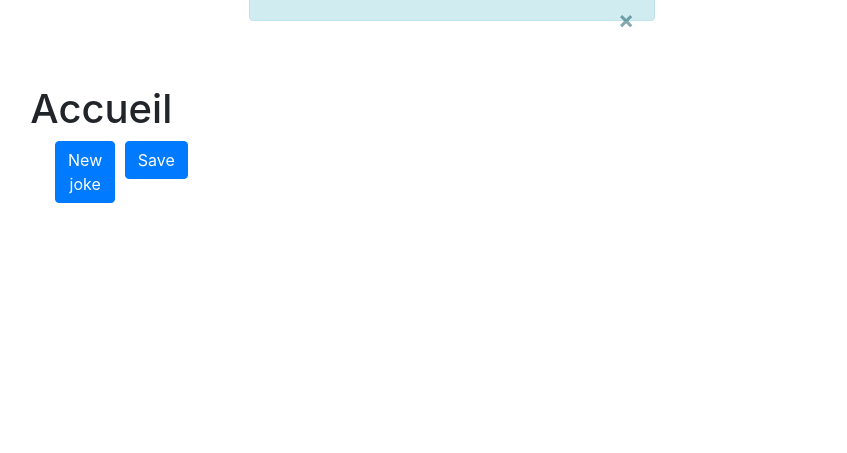
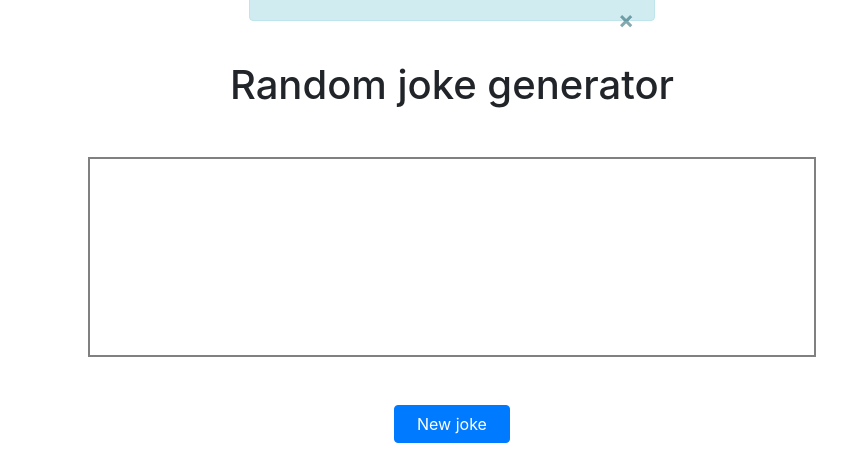
Before and after one commit to srivoyre/Openclassrooms_P5, a PHP site: template src/View/home.php in a window 1280 px wide. Shown: the part 347-800 px from the top of the page, without its empty margins (188-1035 px from the left). Run offline with PHP 8.4, Linux system fonts and the light colour scheme; the template is opened without the code that fills it, so the values that code supplies are empty; some libraries are stand-ins or nearby versions.

Commit message:
#13 Displaying parsed response in dedicated area

```diff
--- /dev/null
+++ b/public/css/style.css
@@ -0,0 +1,9 @@
+#joke-container {
+  border: 2px double gray;
+  min-height: 200px;
+  display: table;
+}
+#joke {
+  display: table-cell;
+  font-size: larger;
+}
--- a/public/js/main.js
+++ b/public/js/main.js
@@ -24,7 +24,7 @@ function test() {
                     //console.log(randomJoke.joke);
                 } else {
                     // If type == "single", the joke only has the "joke" property
-                    document.getElementById('joke').innerHTML = [randomJoke.setup, '<br/>' + randomJoke.delivery];
+                    document.getElementById('joke').innerHTML = randomJoke.setup + '<br /> <br />' + randomJoke.delivery;
                 }
             } else if (xhr.readyState == 4) {
                 console.log("Error while requesting joke.\n\nStatus code: " + xhr.status + "\nServer response: " + xhr.responseText);
--- a/src/View/base.php
+++ b/src/View/base.php
@@ -131,7 +131,7 @@
             <div class="col-1 col-sm-2 col-md-3 col-lg-4"></div>
         </div>
 
-        <div id="content" class="row mt-4">
+        <div id="content" class="row">
             <div class="col-12">
                 <?= filter_var($content) ?>
             </div>
--- a/src/View/home.php
+++ b/src/View/home.php
@@ -4,27 +4,28 @@
 <div class="row mt-4">
     <div class="col-md-1 col-lg-2"></div>
     <div class="col-md-10 col-lg-8">
-        <h1>
-            Accueil
+        <h1 class="text-center mb-5">
+            Random joke generator
         </h1>
+        <div class="row mb-5">
+            <div class="col-1"></div>
+            <div id="joke-container" class="col-10 text-center py-5">
+                <!--<i class="far fa-star"></i>
+                <i class="fas fa-star"></i>
+                <i class="far fa-flag"></i>
+                <i class="fas fa-flag"></i>-->
+                <span id="joke" class="align-middle"></span>
+            </div>
+            <div class="col-1"></div>
+        </div>
         <div class="row">
-            <div  id="joke-container" class="row text-center" style="height: 200px;display: table;">
-                <span id="joke" class="align-middle" style="display: table-cell;"></span>
+            <div class="col-3 col-sm-4 col-lg-5"></div>
+            <div class="col-6 col-sm-4 col-lg-2 text-center">
+                <button id="newJoke" class="btn btn-primary btn-block" type="button" name="newJoke" onclick="test();">
+                    New joke
+                </button>
             </div>
-            <div class="row">
-                <div class="col-3"></div>
-                <div class="col-3 text-center">
-                    <button id="newJoke" class="btn btn-primary" type="button" name="newJoke" onclick="test();">
-                        New joke
-                    </button>
-                </div>
-                <div class="col-3 text-center">
-                    <button id="saveJoke" class="btn btn-primary" type="button" name="saveJoke" onclick="">
-                        Save
-                    </button>
-                </div>
-                <div class="col-3"></div>
-            </div>
+            <div class="col-3 col-sm-4 col-lg-5"></div>
         </div>
     </div>
     <div class="col-md-1 col-lg-2"></div>
```
